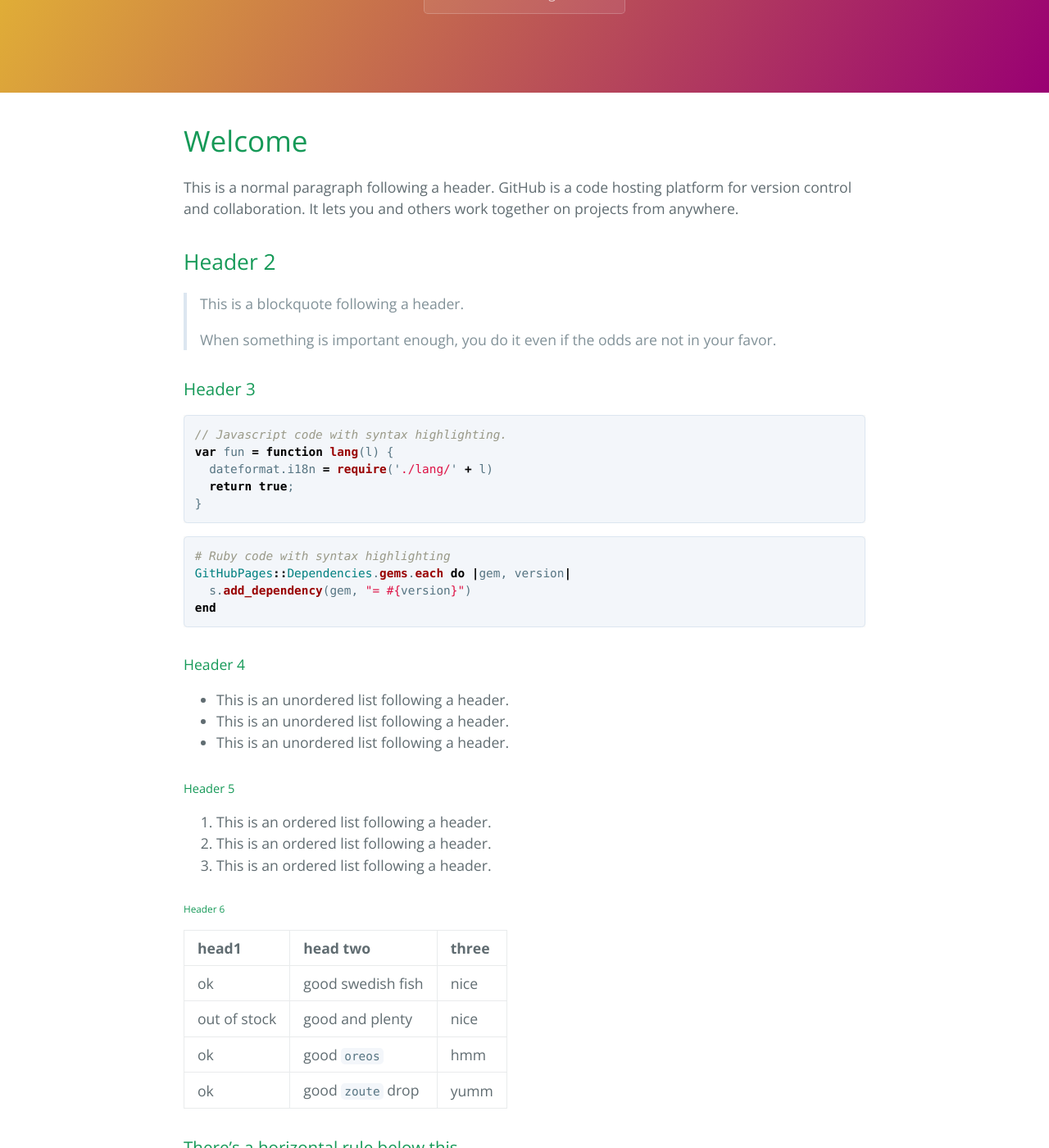
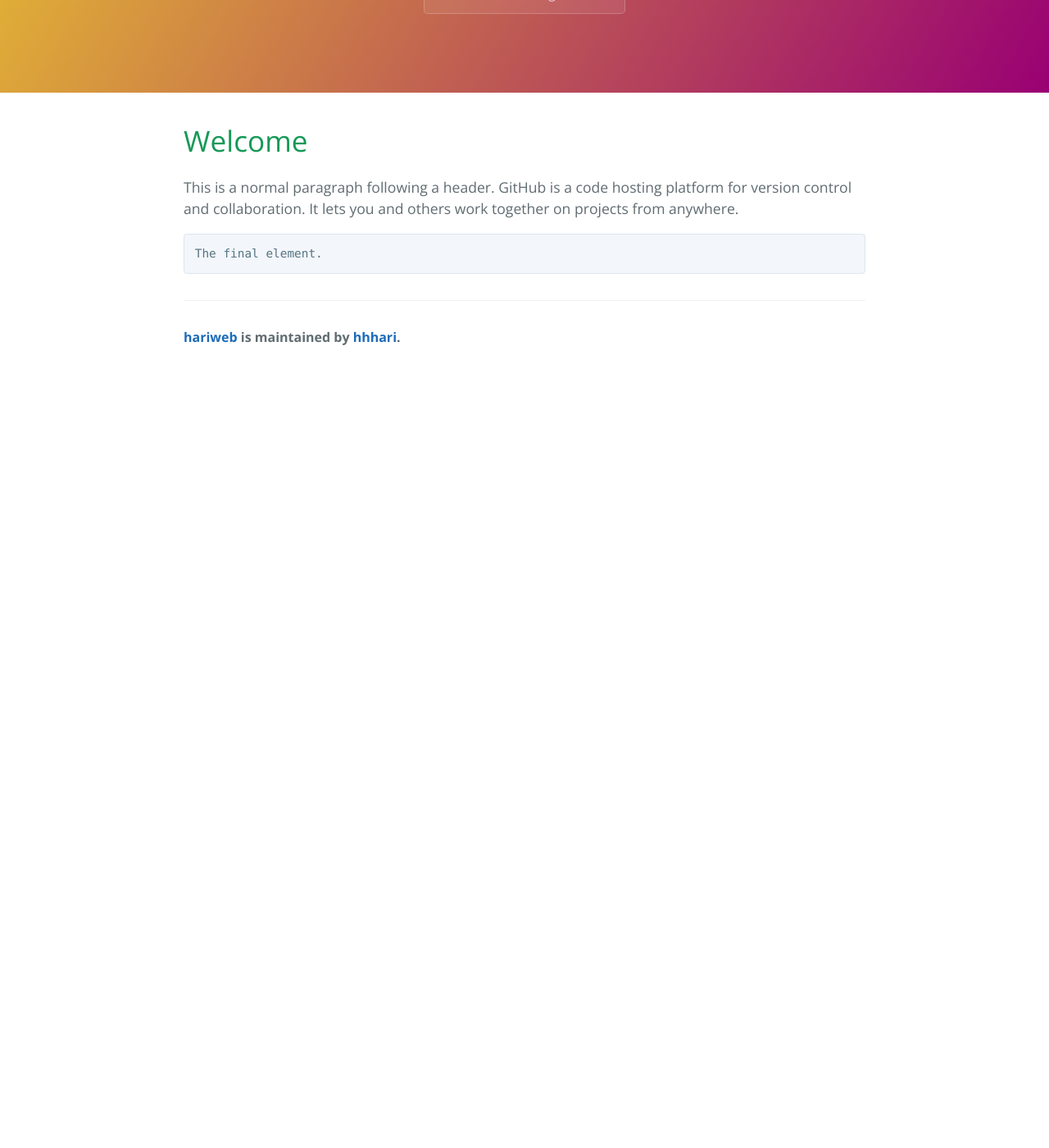
Before and after one commit to hhhari/hariweb, a Jekyll site: the page built from index.md, in a window 1280 px wide and 1400 px high, scrolled down 270 px. Shown: the whole window at 82% size. Built offline with Jekyll 4.4.1, drawn with Linux system fonts in a browser that asks for light colours; our own code applies the rules of GitHub Pages for plain Markdown files; after the commit the page ends 900 px from its top, so only the background shows below that; some of the changed text lies outside the part shown.

Commit message:
Update index.md

````diff
--- a/index.md
+++ b/index.md
@@ -2,109 +2,7 @@
 
 This is a normal paragraph following a header. GitHub is a code hosting platform for version control and collaboration. It lets you and others work together on projects from anywhere.
 
-## Header 2
 
-> This is a blockquote following a header.
->
-> When something is important enough, you do it even if the odds are not in your favor.
-
-### Header 3
-
-```js
-// Javascript code with syntax highlighting.
-var fun = function lang(l) {
-  dateformat.i18n = require('./lang/' + l)
-  return true;
-}
-```
-
-```ruby
-# Ruby code with syntax highlighting
-GitHubPages::Dependencies.gems.each do |gem, version|
-  s.add_dependency(gem, "= #{version}")
-end
-```
-
-#### Header 4
-
-*   This is an unordered list following a header.
-*   This is an unordered list following a header.
-*   This is an unordered list following a header.
-
-##### Header 5
-
-1.  This is an ordered list following a header.
-2.  This is an ordered list following a header.
-3.  This is an ordered list following a header.
-
-###### Header 6
-
-| head1        | head two          | three |
-|:-------------|:------------------|:------|
-| ok           | good swedish fish | nice  |
-| out of stock | good and plenty   | nice  |
-| ok           | good `oreos`      | hmm   |
-| ok           | good `zoute` drop | yumm  |
-
-### There's a horizontal rule below this.
-
-* * *
-
-### Here is an unordered list:
-
-*   Item foo
-*   Item bar
-*   Item baz
-*   Item zip
-
-### And an ordered list:
-
-1.  Item one
-1.  Item two
-1.  Item three
-1.  Item four
-
-### And a nested list:
-
-- level 1 item
-  - level 2 item
-  - level 2 item
-    - level 3 item
-    - level 3 item
-- level 1 item
-  - level 2 item
-  - level 2 item
-  - level 2 item
-- level 1 item
-  - level 2 item
-  - level 2 item
-- level 1 item
-
-### Small image
-
-![Octocat](https://assets-cdn.github.com/images/icons/emoji/octocat.png)
-
-### Large image
-
-![Branching](https://guides.github.com/activities/hello-world/branching.png)
-
-
-### Definition lists can be used with HTML syntax.
-
-<dl>
-<dt>Name</dt>
-<dd>Godzilla</dd>
-<dt>Born</dt>
-<dd>1952</dd>
-<dt>Birthplace</dt>
-<dd>Japan</dd>
-<dt>Color</dt>
-<dd>Green</dd>
-</dl>
-
-```
-Long, single-line code blocks should not wrap. They should horizontally scroll if they are too long. This line should be long enough to demonstrate this.
-```
 
 ```
 The final element.
````
